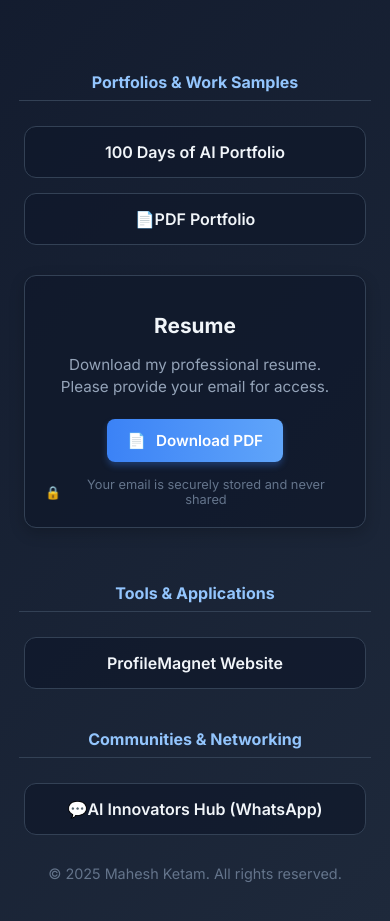
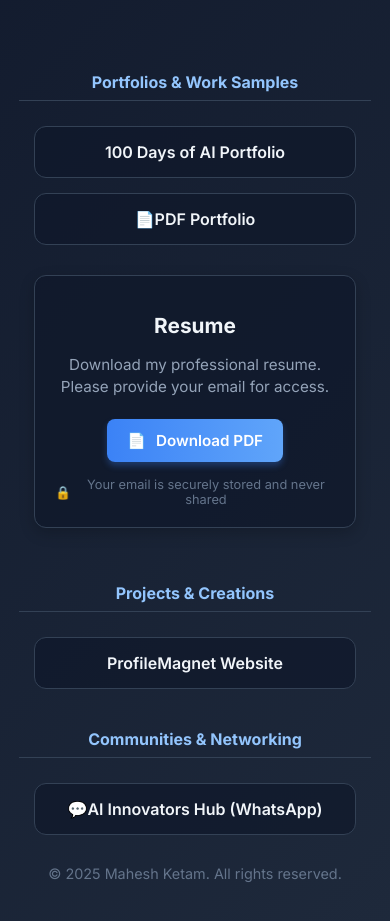
Before and after one commit to Nirikshan95/mahesh-connects, a website: page index.html in a window 390 px wide. Shown: the part 521-1442 px from the top of the page. Drawn offline with Linux system fonts and the light colour scheme.

Commit message:
changed UI responsiveness

```diff
--- a/index.html
+++ b/index.html
@@ -175,6 +175,7 @@
             justify-content: center;
             width: 90%;
             max-width: 350px;
+            text-align: center;
         }
 
         .link-item:hover {
@@ -475,8 +476,8 @@
             .link-item, .resume-section {
                 padding: 15px 20px;
                 font-size: 1rem;
-                width: 95%;
-                max-width: 300px;
+                width: 90%;
+                max-width: 280px;
             }
 
             .modal-content {
@@ -557,8 +558,8 @@
                         </div>
                     </div>
 
-                    <!-- Tools & Applications -->
-                    <h3 class="category-title">Tools & Applications</h3>
+                    <!-- Projects & Creations -->
+                    <h3 class="category-title">Projects & Creations</h3>
 
                     <a href="<!-- ENV_PROFILE_MAGNET_URL -->" target="_blank" class="link-item">
                         ProfileMagnet Website
```
